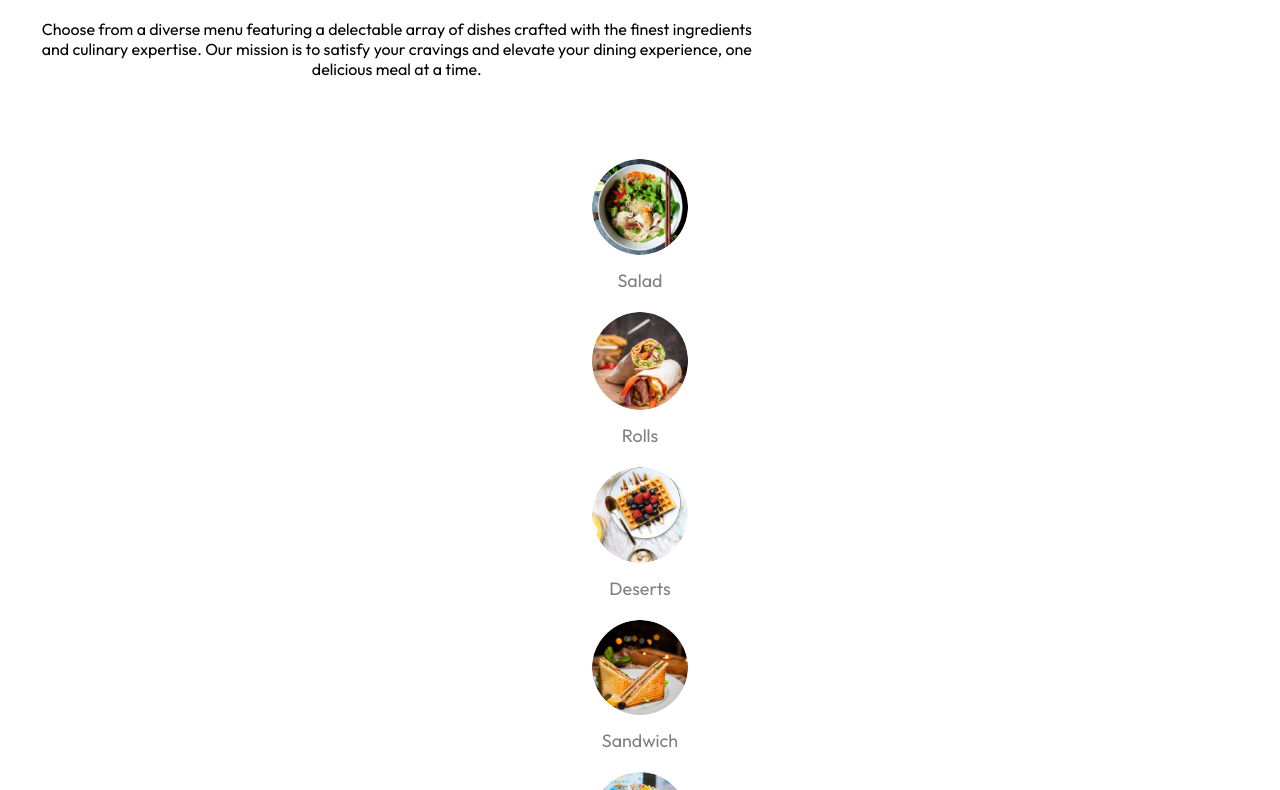
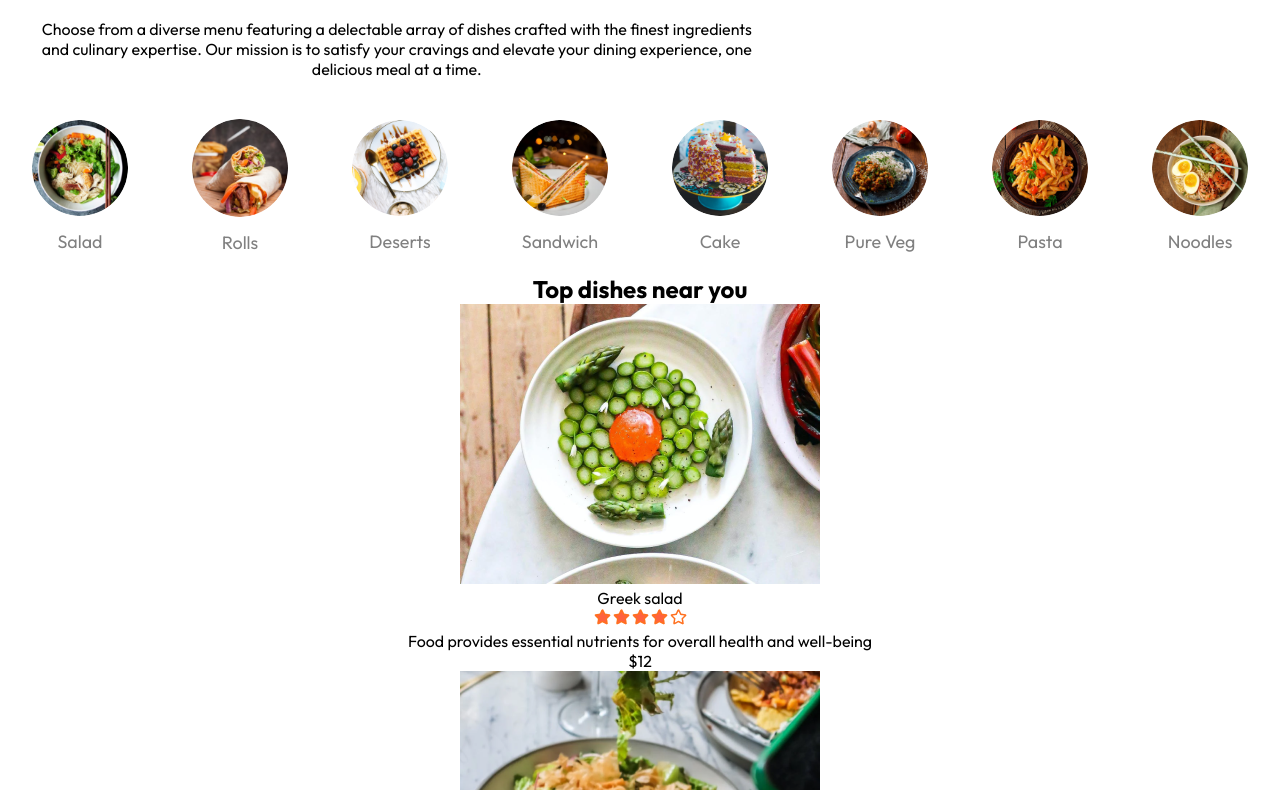
Before and after one commit to Dilmi05/Food-Delivery-System-Frontend, a React (Vite) app: page / in a window 1280 px wide. Shown: the part 650-1440 px from the top of the page. Built offline with nearby package versions, Linux system fonts and the light colour scheme.

Commit message:
Create FoodItem.jsx and FoodDisplay.jsx

```diff
--- a/src/components/ExploreMenu/ExploreMenu.css
+++ b/src/components/ExploreMenu/ExploreMenu.css
@@ -50,3 +50,9 @@
     background-color: aliceblue;
     border: none;
 }
+
+
+.explore-menu-list-item img.active{
+    border: 4px solid #FF5733;
+    padding: 2px;
+}
--- a/src/components/ExploreMenu/ExploreMenu.jsx
+++ b/src/components/ExploreMenu/ExploreMenu.jsx
@@ -2,23 +2,27 @@
 import './ExploreMenu.css';
 import {menu_list} from '../../assets/assets';
 
-const ExploreMenu = () => {
+const ExploreMenu = ({category, setCategory}) => {
   return (
     <div className="explore-menu" id="explore-menu">
-        <h1>Explore our menu</h1>
-        <p className="explore-menu-text">Choose from a diverse menu featuring a delectable array of dishes crafted with the finest ingredients and culinary expertise. Our mission is to satisfy your cravings and elevate your dining experience, one delicious meal at a time.</p>
-    <div className="explore-menu-list"></div>
-        {menu_list.map((item,index) => {
+      <h1>Explore our menu</h1>
+      <p className="explore-menu-text">
+        Choose from a diverse menu featuring a delectable array of dishes crafted with the finest ingredients and culinary expertise. Our mission is to satisfy your cravings and elevate your dining experience, one delicious meal at a time.
+      </p>
+      <div className="explore-menu-list">
+        {menu_list.map((item, index) => {
+          return(
 
-          return (
-             <div key={index} className="explore-menu-list-item">
-            <img src={item.menu_image} alt={item.name} />
+          <div
+            onClick={()=>setCategory(prev=>prev===item.menu_name?"All":item.menu_name)}
+            key={index} className="explore-menu-list-item"
+           >
+            <img className={category===item.menu_name?"active":""}
+              src={item.menu_image} alt={item.menu_name} />
             <p>{item.menu_name}</p>
-            </div>
-
-
-          )
-        })}
+          </div>
+        )})}
+      </div>
     </div>
   );
 }
--- /dev/null
+++ b/src/components/FoodDisplay/FoodDisplay.jsx
@@ -0,0 +1,30 @@
+import React from "react";
+import './FoodDisplay.css';
+import { StoreContext } from '../../context/StoreContext';
+import { useContext } from 'react';
+import FoodItem from "../FoodItem/FoodItem";
+
+
+const FoodDisplay = ({ category }) => {
+
+    const { food_list } = useContext(StoreContext);
+    return (
+        <div className="food-display" id='food-display'>
+            <h2>Top dishes near you</h2>
+            <div className="food-display-list">
+                {food_list.map((item, index) => (
+                    <FoodItem
+                        key={index}
+                        id={item.id}
+                        name={item.name}
+                        description={item.description}
+                        price={item.price}
+                        image={item.image}
+                    />
+                ))}
+            </div>
+        </div>
+    )
+}
+
+export default FoodDisplay;
--- /dev/null
+++ b/src/components/FoodItem/FoodItem.jsx
@@ -0,0 +1,24 @@
+import React from "react";
+import './FoodItem.css';
+import { assets } from "../../assets/assets";
+
+
+const FoodItem = ({id, name, price, description, image}) => {
+  return (
+    <div className="food-item">
+      <div className="food-item-img-container">
+        <img className="food-item-image" src={image} alt={name} />
+      </div>
+      <div className="food-item-info">
+        <div className="food-item-name-rating">
+          <p>{name}</p>
+          <img src={assets.rating_starts} alt="rating" />
+        </div>
+        <p className="food-item-desc">{description}</p>
+        <p className="food-item-price">${price}</p>
+      </div>
+    </div>
+  )
+}
+
+export default FoodItem;
--- /dev/null
+++ b/src/context/StoreContext.jsx
@@ -0,0 +1,22 @@
+import {createContext} from 'react';
+import {food_list} from '../assets/assets';
+
+export const StoreContext = createContext(null);
+
+const StoreContextProvider = (props) => {
+
+    const contextValue = {
+        food_list
+
+
+    };
+
+    return (
+        <StoreContext.Provider value={contextValue}>
+            {props.children}
+        </StoreContext.Provider>
+    );
+
+}
+
+export default StoreContextProvider;
--- a/src/main.jsx
+++ b/src/main.jsx
@@ -4,11 +4,15 @@
 import { createRoot } from 'react-dom/client';
 import './index.css';
 import App from './App.jsx';
+import StoreContextProvider from './context/StoreContext.jsx';
 
 
 createRoot(document.getElementById('root')).render(
 <BrowserRouter>
+<StoreContextProvider>
   <App />
+</StoreContextProvider>
+
 </BrowserRouter>
 
 
--- a/src/pages/Home/Home.jsx
+++ b/src/pages/Home/Home.jsx
@@ -2,17 +2,18 @@
 import './Home.css';
 import Header from "../../components/Header/Header";
 import ExploreMenu from "../../components/ExploreMenu/ExploreMenu";
+import FoodDisplay from "../../components/FoodDisplay/FoodDisplay";
 
 const Home = () => {
 
-  const[category,setCategory]= React.useState("menu")
+  const[category,setCategory]= React.useState("All")
   return (
 
     <div className="home">
         <Header>
          </Header>
-          <ExploreMenu></ExploreMenu>
-
+          <ExploreMenu category={category} setCategory={setCategory}></ExploreMenu>
+         <FoodDisplay category={category}></FoodDisplay>
 
     </div>
   );
```
Also changed, not shown: src/components/FoodDisplay/FoodDisplay.css (added), src/components/FoodItem/FoodItem.css (added).
